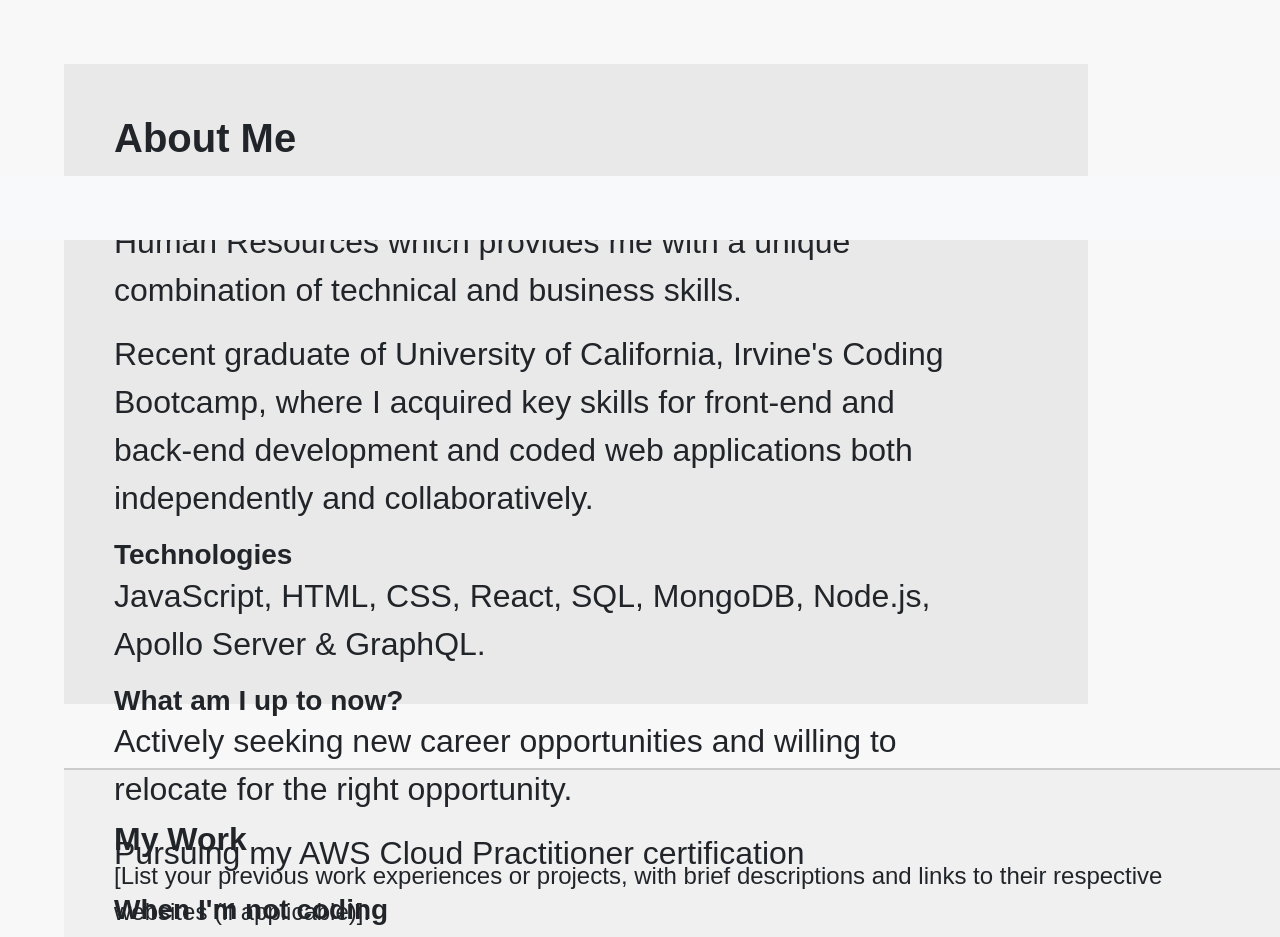
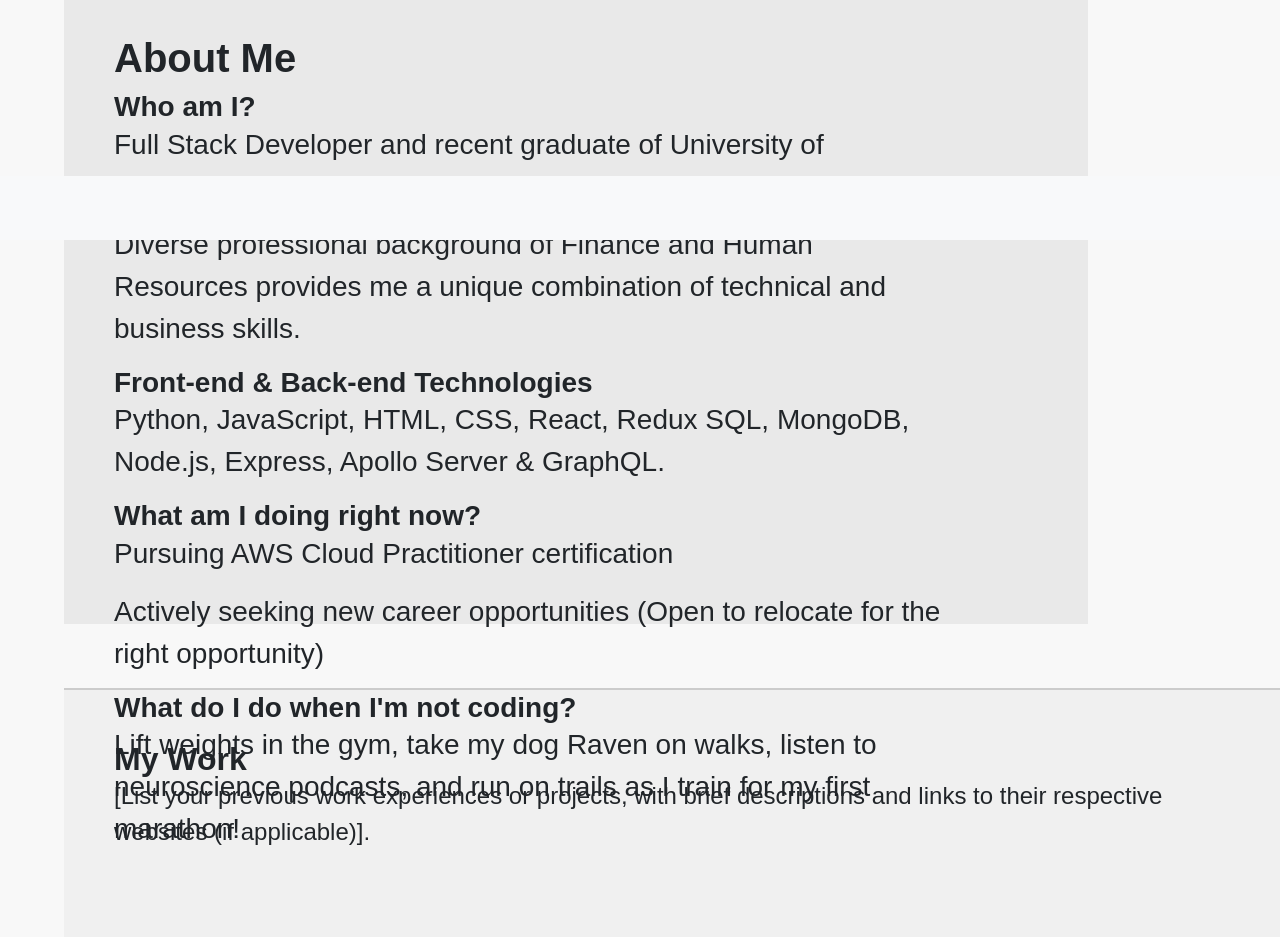
Before and after one commit to jffsun/portfolio-app, a React (Create React App) app: page / in a window 1280 px wide. Shown: the part 560-1497 px from the top of the page. Built offline with nearby package versions, Linux system fonts and the light colour scheme.

Commit message:
About description and about contents font sizing

```diff
--- a/src/pages/About.js
+++ b/src/pages/About.js
@@ -7,33 +7,31 @@ const About = () => {
         <h2>About Me</h2>
       </div>
       <div className="about-content">
+      <h3>Who am I?</h3>
         <p>
-          Full Stack Developer with a background in Finance and Human Resources
-          which provides me with a unique combination of technical and business skills.
+          {/* Certificate / graduation logo */}
+          Full Stack Developer and recent graduate of University of California, Irvine's Coding Bootcamp.
         </p>
         <p>
-          Recent graduate of University of California, Irvine's Coding Bootcamp, where I
-          acquired key skills for front-end and back-end development and coded web
-          applications both independently and collaboratively.
-          {/* Certificate / graduation logo */}
+          Diverse professional background of Finance and Human Resources provides me a unique combination of technical and business skills.
         </p>
-        <h3>Technologies</h3>
+        <h3>Front-end & Back-end Technologies</h3>
         <p>
-          JavaScript, HTML, CSS, React, SQL, MongoDB, Node.js, Apollo Server & GraphQL.
+          Python, JavaScript, HTML, CSS, React, Redux SQL, MongoDB, Node.js, Express, Apollo Server & GraphQL.
           {/* Insert logos for each side by side */}
         </p>
         <h3>
-          What am I up to now?
+          What am I doing right now?
         </h3>
-          <p>
-            Actively seeking new career opportunities and willing to relocate for the right opportunity.
-          </p>
-          <p>
-            Pursuing my AWS Cloud Practitioner certification
-          </p>
-        <h3>When I'm not coding</h3>
         <p>
-          You can find me in the gym, listening to neuroscience podcasts, or on the trails training for my first marathon!
+          Pursuing AWS Cloud Practitioner certification
+        </p>
+        <p>
+          Actively seeking new career opportunities (Open to relocate for the right opportunity)
+        </p>
+        <h3>What do I do when I'm not coding?</h3>
+        <p>
+          Lift weights in the gym, take my dog Raven on walks, listen to neuroscience podcasts, and run on trails as I train for my first marathon!
           {/* Animation of brain training / working out */}
         </p>
       </div>
--- a/src/styles/global.css
+++ b/src/styles/global.css
@@ -153,7 +153,7 @@ a:hover {
 .nav-link {
   /* 5px top bottom and 10px left right */
   padding: 0 5%;
-  font-size: 1.25rem;
+  font-size: 1.5rem;
 }
 
 .home-container {
@@ -161,7 +161,7 @@ a:hover {
   padding-top: 10vh;
   margin-left: 5vw;
   width: 75vw;
-  height: 60vh;
+  height: 50vh;
   background-color: #f8f8f8;
 }
 
@@ -191,7 +191,7 @@ a:hover {
 
 .about-content {
   width: 65vw;
-  font-size: 2rem;
+  font-size: 1.75rem;
 }
 
 .work {
```
